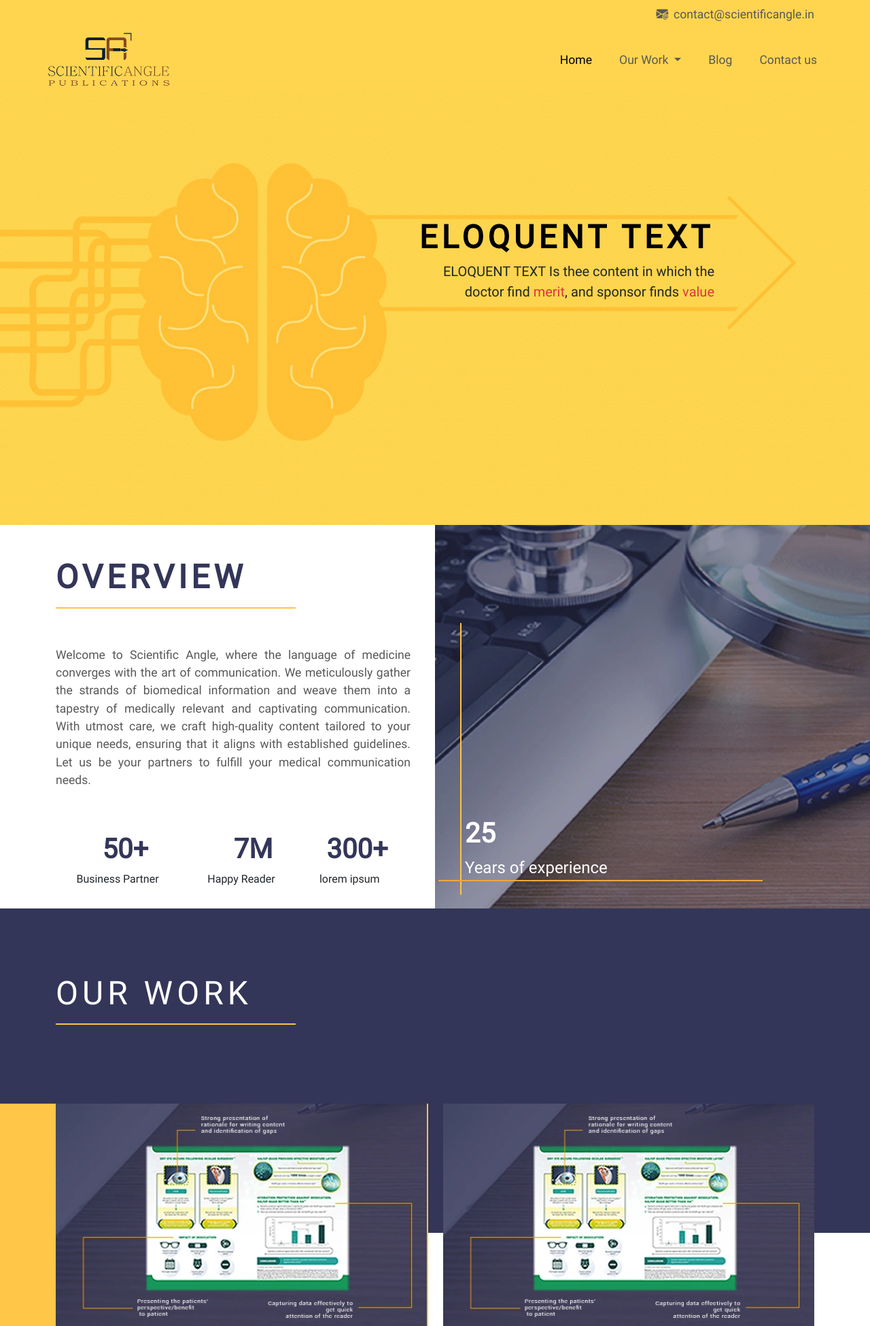
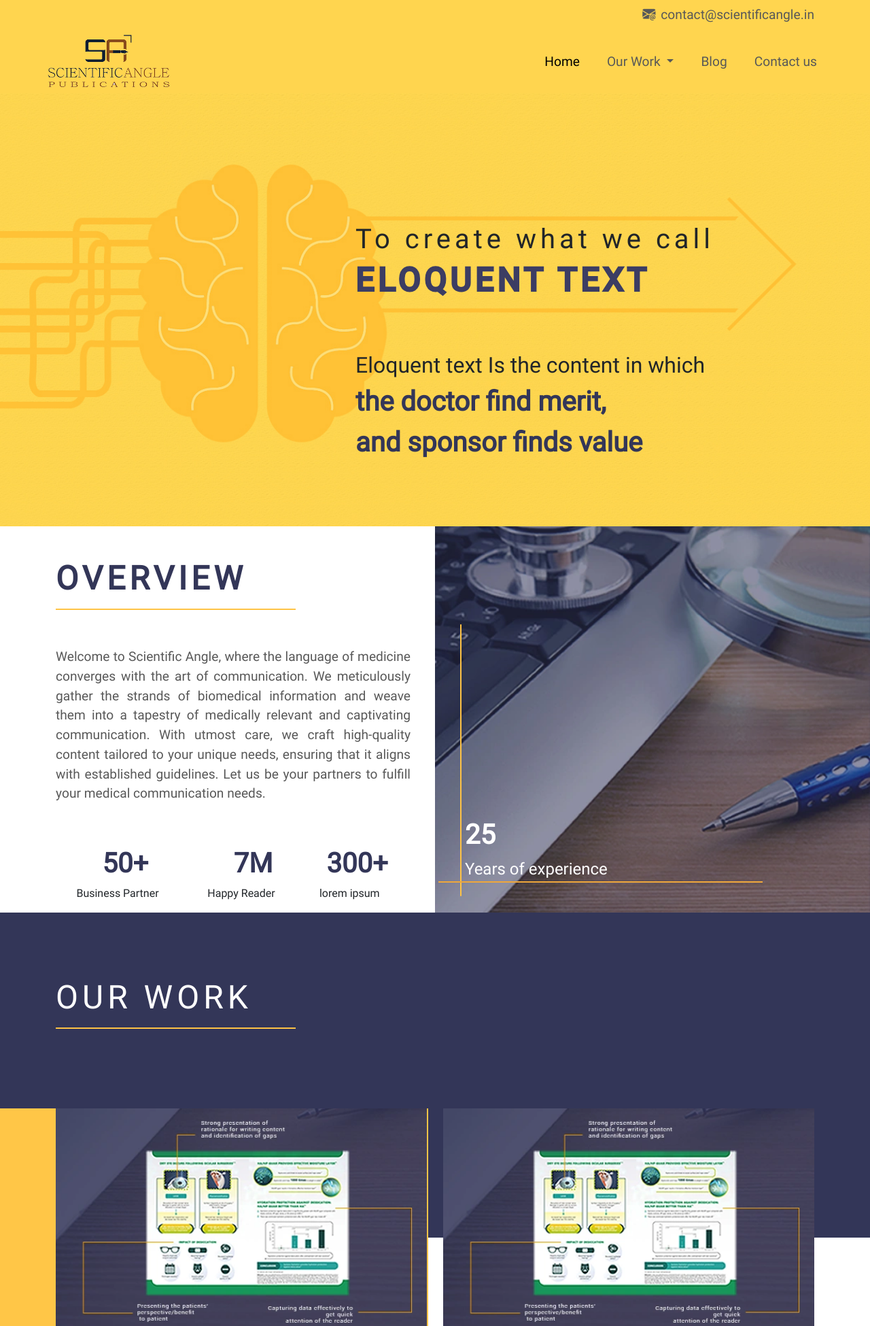
Before and after one commit to SohailshaikhH/sap, a PHP site: page / in a window 1280 px wide. Shown: the top 1950 px of the page at 68% size. Run offline with PHP 8.4, Linux system fonts and the light colour scheme.

Commit message:
final touch up

```diff
--- a/index.html
+++ b/index.html
@@ -126,14 +126,15 @@
       <section class="position-relative">
         <img src="images/mainbanner.jpg" style="width: 100%" alt="" />
         <div class="typhography">
-          <h1 class="thphography-text display-3 monospace">ELOQUENT TEXT</h1>
-          <p class="text-center fw-Bold m-0 fs-5">
-            ELOQUENT TEXT Is thee content in which the
+          <h1 class="display-6 monospace fw-light">To create what we call</h1>
+          <h1 class="thphography-text display-3 headind-color monospace">
+            ELOQUENT TEXT
+          </h1>
+          <p class="fw-light fs-2 mt-5 pt-3 mb-0">
+            Eloquent text Is the content in which
           </p>
-          <span class="font-color` text-center fw-Bold fs-5 m-0">
-            doctor find <span class="text-danger">merit</span>, and sponsor
-            finds
-            <span class="text-danger">value</span>
+          <span class="fw-Bold headind-color fs-1 mb-0">
+            the doctor find merit, <br />and sponsor finds value
           </span>
         </div>
       </section>
@@ -385,11 +386,11 @@
                         alt="..."
                       />
                       <div class="card-body cards-body">
-                        <h2 class="card-title pb-3 headind-color font-color">
+                        <h2 class="card-title pb-5 headind-color font-color">
                           Manuscript writing
                         </h2>
                         <p
-                          class="card-text pb-3 font-color"
+                          class="card-text pb-3 mt-4 font-color"
                           style="height: 220px"
                         >
                           We provide manuscript writing, editorial support,
@@ -404,7 +405,40 @@
                 </div>
               </div>
             </div>
-            <div class="col-lg-6 col-md-12"></div>
+            <div class="col-lg-6 col-md-12">
+              <div class="card border-0 rounded-0">
+                <img
+                  src="images/image 3.webp"
+                  class="card-img-top rounded-0"
+                  alt="..."
+                />
+                <div class="straightline"></div>
+                <div class="card-body">
+                  <h2
+                    class="card-title pb-4 headind-color word-wrap font-color"
+                  >
+                    Continued Medical Education & Power point presentations
+                  </h2>
+                  <p class="card-text pb-5 font-color" style="height: 220px">
+                    PowerPoint presentations are at the heart of communication.
+                    They are needed for education, CME marketing and sales. We
+                    create high-quality PPT content following thoroughly
+                    searching the medical literature. The content tone is
+                    tailor-made to the specified target audience. We prefer data
+                    to speak as much as possible over text. The captive flow and
+                    creative infographics are at the heart of our presentations.
+                  </p>
+
+                  <a
+                    href="#"
+                    class="btn headind-color p-0 pb-3 d-block text-end"
+                  >
+                    Read more
+                    <div class="underline-effectfour"></div>
+                  </a>
+                </div>
+              </div>
+            </div>
           </div>
         </div>
       </div>
@@ -639,14 +673,37 @@
           <div
             class="col-lg-4 col-md-4 col-sm-12 d-flex justify-content-center mb-sm-0"
           >
-            <div
-              class="card footerbg text-centerw-50 mb-4"
-              style="width: 20rem"
-            >
+            <div class="card footerbg text-centerw-50 mb-4">
               <img src="images/image 3.webp" class="img-fluid" alt="" />
               <div class="me-0 ms-0">
-                <h2 class="pt-1 text-white">title</h2>
-                <h5 class="text-white">Lorem, ipsum dolor.</h5>
+                <h4 class="pt-1 text-start px-4 text-white mt-3">
+                  Lorem, ipsum dolor Sit omnis voluptatem nam?
+                </h4>
+                <p class="fs-6 px-4 text-white mb-0 text-start">
+                  Lorem ipsum dolor sit amet consectetur adipisicing elit.
+                  Tempora, rem dolorum laborum cumque architecto aliquid
+                  mollitia nobis similique repellendus doloremque? Fugit facere
+                  modi facilis aut voluptates qui voluptas dolorum delectus!.
+                </p>
+                <a href="#" class="btn font-colors pt-5 btn-line">Read More</a>
+              </div>
+            </div>
+          </div>
+          <div
+            class="col-lg-4 col-md-4 col-sm-12 d-flex justify-content-center text-center"
+          >
+            <div class="card footerbg mb-4">
+              <img src="images/image 3.webp" class="img-fluid" alt="" />
+              <div class="me-0 ms-0">
+                <h4 class="pt-1 text-start px-4 text-white mt-3">
+                  Lorem, ipsum dolor Sit omnis voluptatem nam?
+                </h4>
+                <p class="fs-6 px-4 text-white mb-0 text-start">
+                  Lorem ipsum dolor sit amet consectetur adipisicing elit.
+                  Tempora, rem dolorum laborum cumque architecto aliquid
+                  mollitia nobis similique repellendus doloremque? Fugit facere
+                  modi facilis aut voluptates qui voluptas dolorum delectus!.
+                </p>
 
                 <a href="#" class="btn font-colors pt-5 btn-line">Read More</a>
               </div>
@@ -655,32 +712,24 @@
           <div
             class="col-lg-4 col-md-4 col-sm-12 d-flex justify-content-center text-center"
           >
-            <div
-              class="card footerbg text-centerw-50 mb-4"
-              style="width: 20rem"
-            >
+            <div class="card footerbg text-centerw-50 mb-4">
               <img src="images/image 3.webp" class="img-fluid" alt="" />
               <div class="me-0 ms-0">
-                <h2 class="pt-1 text-white">title</h2>
-                <h5 class="text-white">Lorem, ipsum dolor.</h5>
+                <h4 class="pt-1 text-start px-4 text-white mt-3">
+                  Lorem, ipsum dolor Sit omnis voluptatem nam?
+                </h4>
+                <p class="fs-6 px-4 text-white mb-0 text-start">
+                  Lorem ipsum dolor sit amet consectetur adipisicing elit.
+                  Tempora, rem dolorum laborum cumque architecto aliquid
+                  mollitia nobis similique repellendus doloremque? Fugit facere
+                  modi facilis aut voluptates qui voluptas dolorum delectus!.
+                </p>
 
-                <a href="#" class="btn font-colors pt-5 btn-line">Read More</a>
-              </div>
-            </div>
-          </div>
-          <div
-            class="col-lg-4 col-md-4 col-sm-12 d-flex justify-content-center text-center"
-          >
-            <div
-              class="card footerbg text-centerw-50 mb-4"
-              style="width: 20rem"
-            >
-              <img src="images/image 3.webp" class="img-fluid" alt="" />
-              <div class="me-0 ms-0">
-                <h2 class="pt-1 text-white">title</h2>
-                <h5 class="text-white">Lorem, ipsum dolor.</h5>
-
-                <a href="#" class="btn font-colors pt-5 btn-line">Read More</a>
+                <p>
+                  <a href="#" class="btn font-colors pt-5 btn-line"
+                    >Read More</a
+                  >
+                </p>
               </div>
             </div>
           </div>
@@ -842,11 +891,16 @@
                   </li>
                 </ul>
                 <ul
-                  class="info-share d-flex justify-content-start pt-3 list-inline"
+                  class="info-share d-flex justify-content-start gap-4 pt-3 list-inline"
                 >
                   <li class="list-inline-item font-colors">
                     <a target="_blank" href="#" rel="nofollow"
                       ><i class="bi bi-linkedin font-colors fs-5"></i
+                    ></a>
+                  </li>
+                  <li class="list-inline-item font-colors">
+                    <a target="_blank" href="#" rel="nofollow"
+                      ><i class="bi bi-google font-colors fs-5"></i
                     ></a>
                   </li>
                 </ul>
--- a/style.css
+++ b/style.css
@@ -2,7 +2,7 @@ body {
   margin: 0;
   padding: 0;
   box-sizing: border-box;
-  font-size: 1.1rem;
+  font-size: 1.2rem;
   font-family: Roboto;
 }
 /* .pad-zero {
@@ -32,6 +32,9 @@ textarea {
 }
 .monospace {
   letter-spacing: 6px;
+}
+#logo {
+  transition: width 0.3s ease-in-out; /* Adjust the duration (0.3s) to control the speed of the transition */
 }
 
 .heading-one {
@@ -119,11 +122,11 @@ textarea {
 .typhography {
   display: flex;
   justify-content: center;
-  align-items: end;
+  align-items: start;
   flex-direction: column;
   position: absolute;
   right: 229px;
-  top: 29%;
+  top: 30%;
 }
 
 .thphography-text {
@@ -131,12 +134,7 @@ textarea {
   color: white;
   position: relative;
   color: transparent;
-  background-image: linear-gradient(
-    to right,
-    rgb(0, 0, 0),
-    rgb(0, 0, 0),
-    transparent
-  );
+  background-image: linear-gradient(to right, #3c3d63, #3c3d63, transparent);
   background-size: 200% 100%;
   background-repeat: no-repeat;
   -webkit-background-clip: text;
@@ -150,7 +148,7 @@ textarea {
   top: 0;
   left: 0;
   -webkit-text-stroke: 2px;
-  -webkit-text-stroke-color: rgb(0, 0, 0);
+  -webkit-text-stroke-color: #3c3d63;
   -webkit-text-fill-color: transparent;
   opacity: 0;
   animation: 2s fadein ease-in-out forwards;
```
